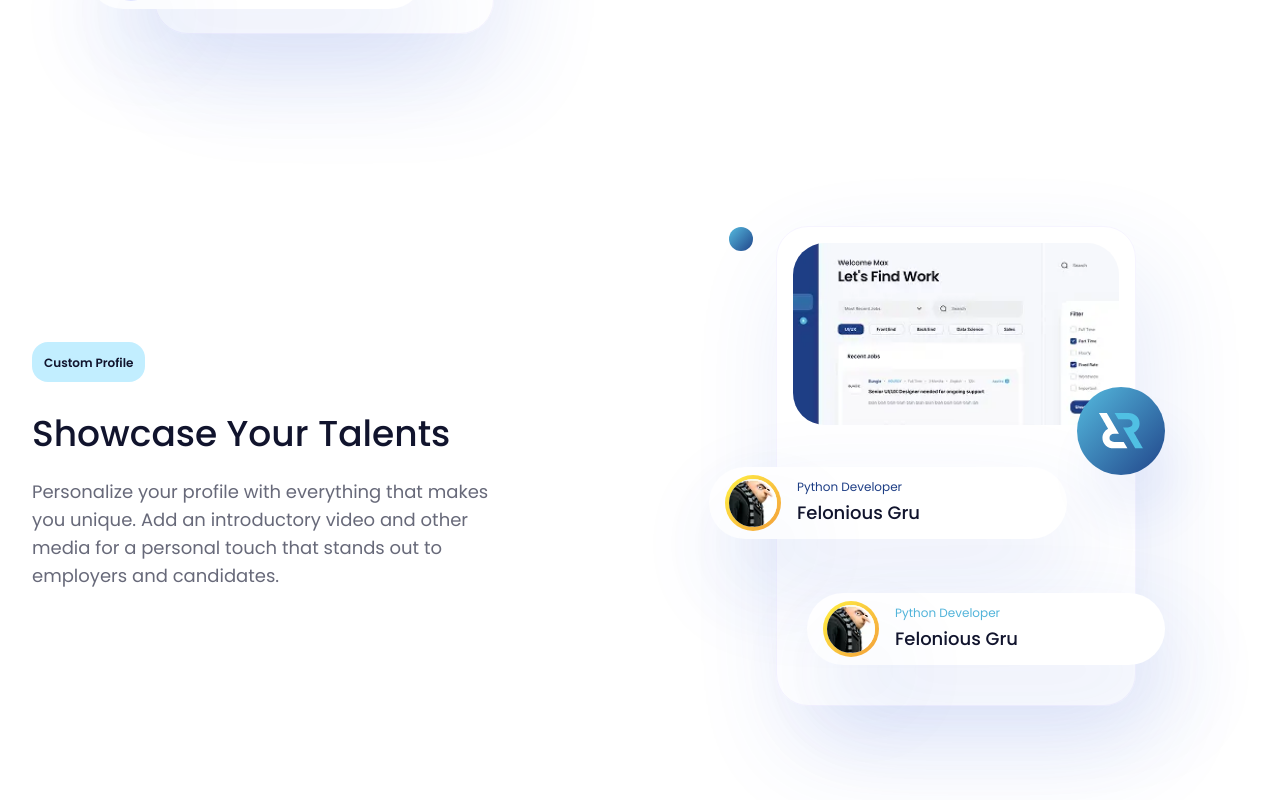
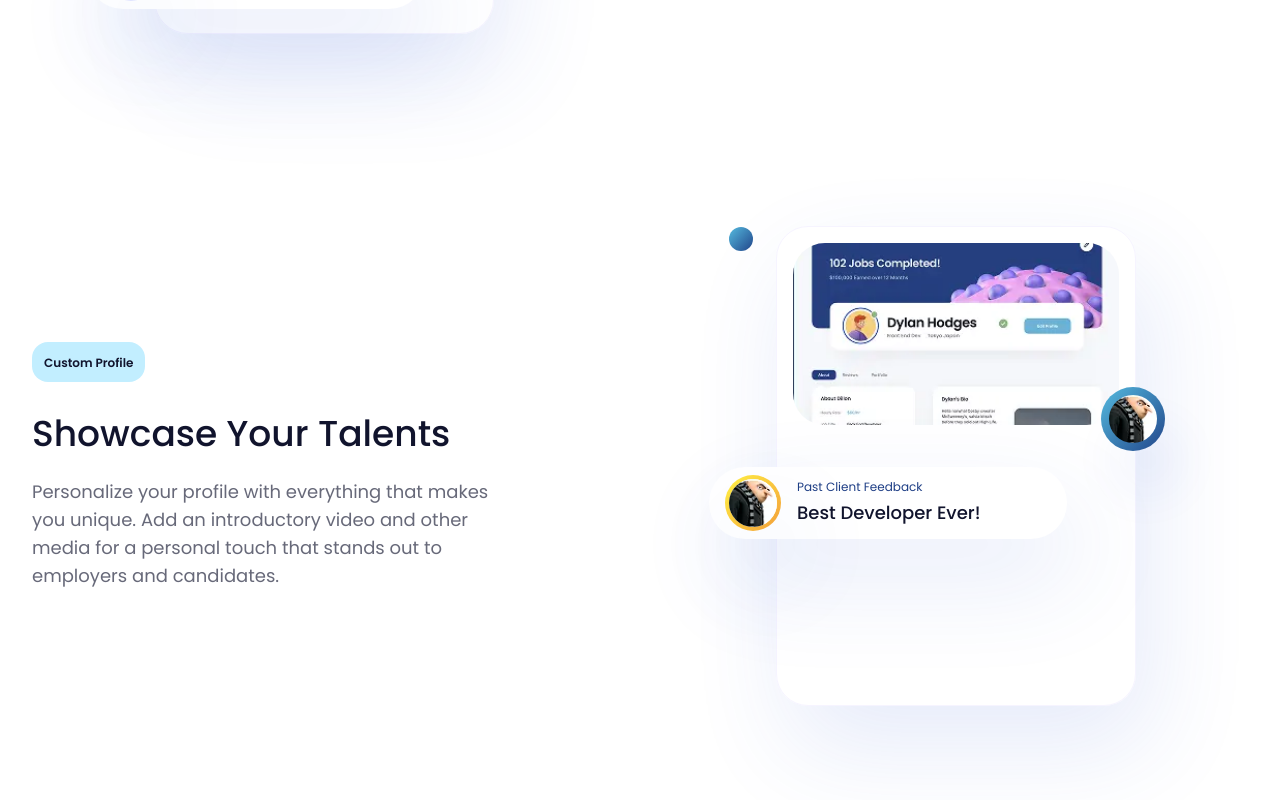
Before and after one commit to EasinTanvir/technical-task, a React (Vite) app: page / in a window 1280 px wide. Shown: the part 1874-2674 px from the top of the page. Built offline with nearby package versions, Linux system fonts and the light colour scheme.

Commit message:
update job completion component

```diff
--- a/src/components/landingPage/CustomProfile/JobCompletion.jsx
+++ b/src/components/landingPage/CustomProfile/JobCompletion.jsx
@@ -3,28 +3,25 @@ import Card from "../../shared/Card";
 import ProfileStateCard from "../../shared/ProfileStateCard";
 import CircleLogo from "../../shared/CircleLogo";
 import EmptyCircle from "../../shared/EmptyCircle";
-import { findWorkImage, profileImage } from "../../../constant";
+import { jobImage, profileImage } from "../../../constant";
 
 const JobCompletion = () => {
   return (
     <div className="flex-1">
-      <Card image={findWorkImage} altText="Job completed dashboard snapshot">
+      <Card image={jobImage} altText="Job completed dashboard snapshot">
         <ProfileStateCard
           className="absolute sm:-left-17 -left-4 top-60 z-10"
           designationClass="text-research-profile-title-one text-xs"
-          designation="Python Developer"
-          name="Felonious Gru"
-          imageSrc={profileImage}
-        />
-        <ProfileStateCard
-          className="absolute sm:-right-7.5 -right-4 bottom-10  z-10"
-          designationClass="text-research-profile-title-two text-xs"
-          designation="Python Developer"
-          name="Felonious Gru"
+          designation="Past Client Feedback"
+          name="Best Developer Ever!"
           imageSrc={profileImage}
         />
 
-        <CircleLogo className=" absolute sm:-right-7.5 -right-4 top-40 z-10 " />
+        <CircleLogo
+          image={profileImage}
+          altText="Felonious Gru"
+          className=" absolute sm:-right-7.5 -right-4 top-40 z-10 "
+        />
         <EmptyCircle className=" absolute sm:-left-12 -left-4 sm:top-0 -top-2 z-10" />
       </Card>
     </div>
--- a/src/components/shared/CircleLogo.jsx
+++ b/src/components/shared/CircleLogo.jsx
@@ -1,16 +1,20 @@
 import React from "react";
 import { logoIconImage } from "../../constant";
-const CircleLogo = ({ className = "" }) => {
+const CircleLogo = ({
+  className = "",
+  image = logoIconImage,
+  altText = "remoteRecruit_logo",
+}) => {
   return (
     <div
-      className={`sm:w-22 sm:h-22 w-16 h-16 rounded-full flex-center bg-research-logo-circle-bg  shadow-research-logo-circle ${className}`}
+      className={` w-16 h-16 p-2  rounded-full flex-center bg-research-logo-circle-bg  shadow-research-logo-circle ${className}`}
     >
       <img
-        src={logoIconImage}
-        alt="RemoteRecruit logo"
+        src={image}
+        alt={altText}
         width={140}
         height={40}
-        className="sm:w-11 w-7"
+        className="w-full rounded-full"
       />
     </div>
   );
```
